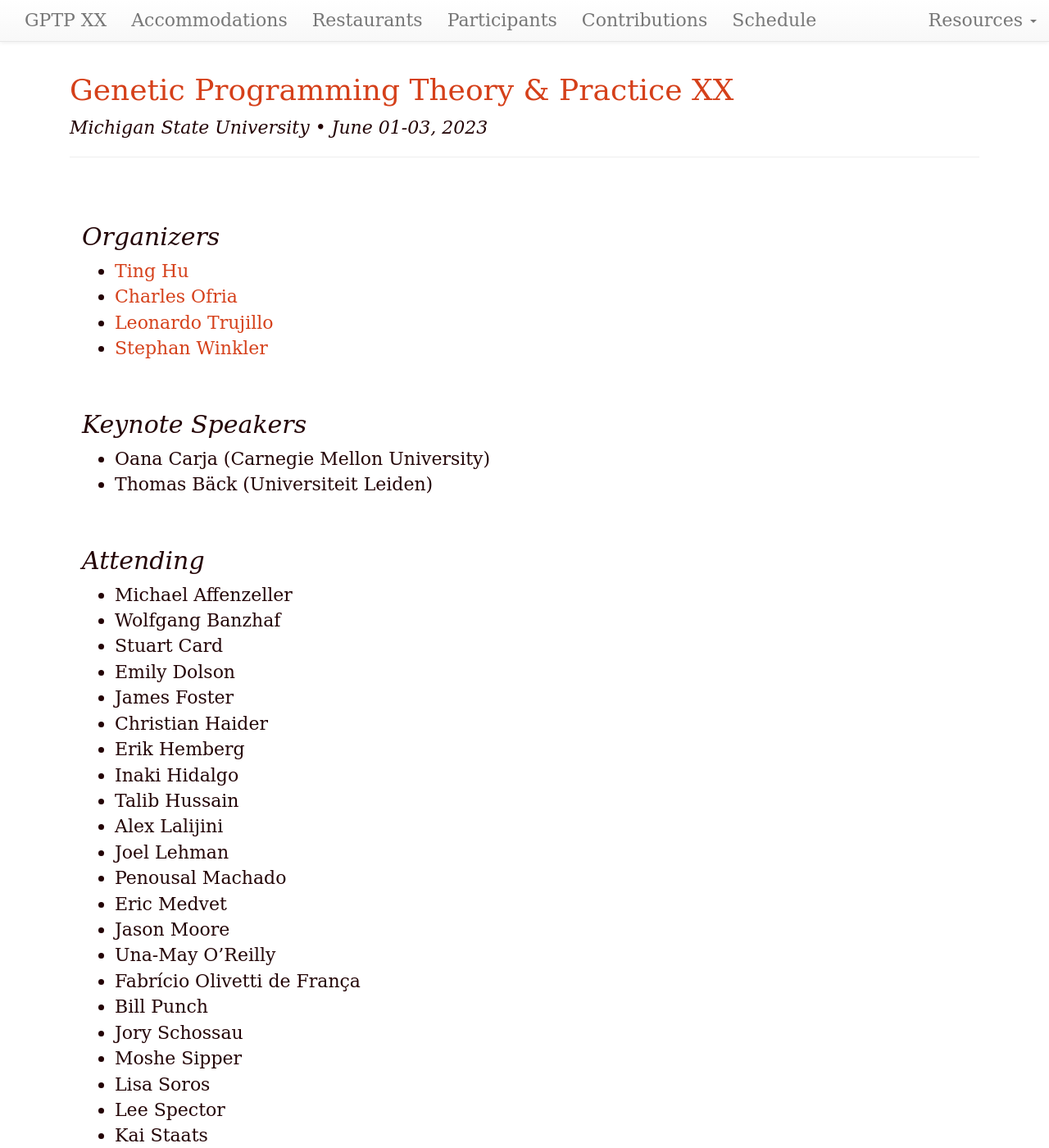
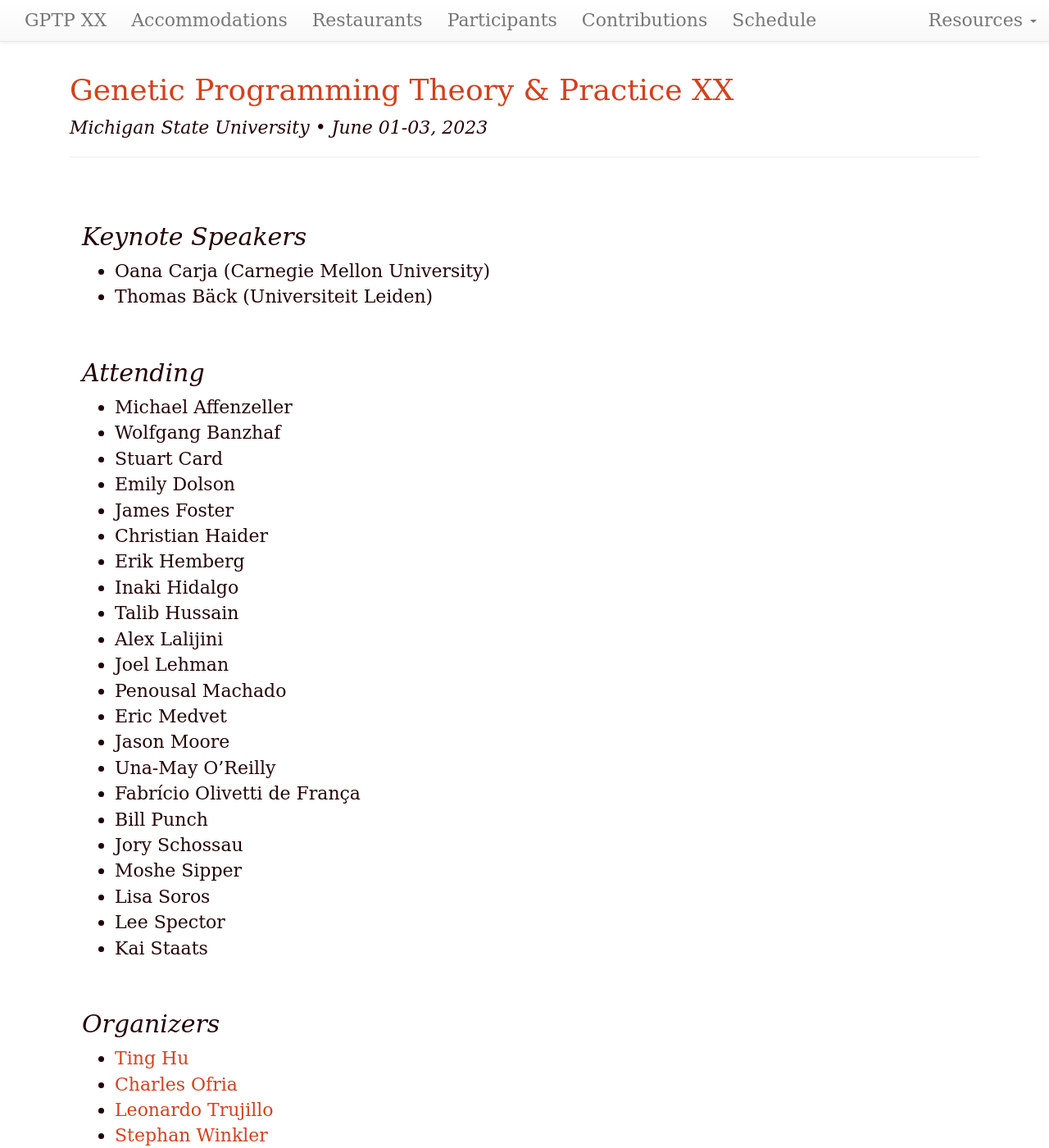
Before and after one commit to GPTP-workshop/gptp-workshop.github.io, a Jekyll site: the page built from attendees.md, in a window 1280 px wide and 1400 px high. Shown: the whole window at 82% size. Built offline with Jekyll 4.4.1, drawn with Linux system fonts in a browser that asks for light colours; our own code applies the rules of GitHub Pages for plain Markdown files; part of the change alters nothing that is shown.

```diff
--- a/attendees.md
+++ b/attendees.md
@@ -5,19 +5,10 @@ roman: "XX"
 dates: "June 01-03, 2023"
 ---
 
-
-## Organizers
-
-- [Ting Hu](https://www.cs.queensu.ca/people/Ting/Hu)
-- [Charles Ofria](https://www.egr.msu.edu/people/profile/ofria)
-- [Leonardo Trujillo](https://www.researchgate.net/lab/Leonardo-Trujillo-Lab)
-- [Stephan Winkler](http://bioinformatics.fh-hagenberg.at/site/index.php?id=36)
-
 ## Keynote Speakers
 
 - Oana Carja (Carnegie Mellon University)
 - Thomas Bäck (Universiteit Leiden)
-
 
 ## Attending
 
@@ -43,3 +34,10 @@ dates: "June 01-03, 2023"
 - Lisa Soros
 - Lee Spector
 - Kai Staats
+
+## Organizers
+
+- [Ting Hu](https://www.cs.queensu.ca/people/Ting/Hu)
+- [Charles Ofria](https://www.egr.msu.edu/people/profile/ofria)
+- [Leonardo Trujillo](https://www.researchgate.net/lab/Leonardo-Trujillo-Lab)
+- [Stephan Winkler](http://bioinformatics.fh-hagenberg.at/site/index.php?id=36)
```
